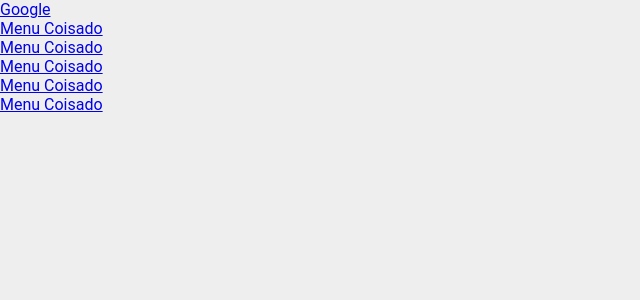
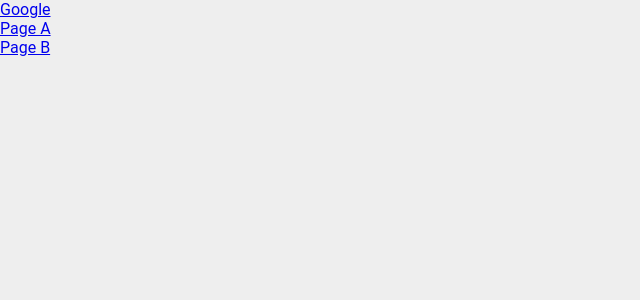
Before and after one commit to pedrobuzzJS/criador-de-web-services, a React (Create React App) app in the folder frontend/: page / in a window 1280 px wide. Shown: the top 300 px of the page, without its empty margins (0-640 px from the left). Built offline with nearby package versions, Linux system fonts and the light colour scheme.

Commit message:
Sem necessidade de usar grid-layout por enquanto

```diff
--- a/frontend/src/App.tsx
+++ b/frontend/src/App.tsx
@@ -1,5 +1,6 @@
 import React from "react";
-import Layout from "./components/Layout/Layout";
+// import Layout from "./components/Layout/Layout";
+import Menu from "./components/Menu/Menu";
 
 // interface Usuario {
 //   cep: string;
@@ -22,7 +23,7 @@ const App: React.FC = () => {
 
   return (
     <>
-      <Layout />
+      <Menu />
     </>
   )
 };
--- a/frontend/src/components/Layout/styles.ts
+++ b/frontend/src/components/Layout/styles.ts
@@ -3,8 +3,8 @@ import styled from "styled-components";
 export const Grid = styled.div`
     display: grid;
 
-    grid-template-columns: 150px auto;
-    grid-template-rows: auto auto;
+    grid-template-columns: 200px auto;
+    grid-template-rows: 100vh auto;
 
     grid-template-areas:
         'MN CT'
--- a/frontend/src/components/Menu/Menu.tsx
+++ b/frontend/src/components/Menu/Menu.tsx
@@ -13,19 +13,10 @@ const Menu: React.FC = () => {
                     <a href="https://www.google.com" target="_blank">Google</a>
                 </li>
                 <li>
-                    <a href="#">Menu Coisado</a>
+                    <a href="/pagea">Page A</a>
                 </li>
                 <li>
-                    <a href="#">Menu Coisado</a>
-                </li>
-                <li>
-                    <a href="#">Menu Coisado</a>
-                </li>
-                <li>
-                    <a href="#">Menu Coisado</a>
-                </li>
-                <li>
-                    <a href="#">Menu Coisado</a>
+                    <a href="/pageb">Page B</a>
                 </li>
             </ListaMenu>
 
--- a/frontend/src/components/Menu/styles.ts
+++ b/frontend/src/components/Menu/styles.ts
@@ -1,8 +1,13 @@
 import styled from "styled-components";
 
-export const Container = styled.div``;
+export const Container = styled.div`
+    height: 100vh;
+    width: 150px;
+`;
 
-export const Menu = styled.nav``;
+export const Menu = styled.nav`
+    /* height: 100vh; */
+`;
 
 export const ListaMenu = styled.ul``;
 
```
